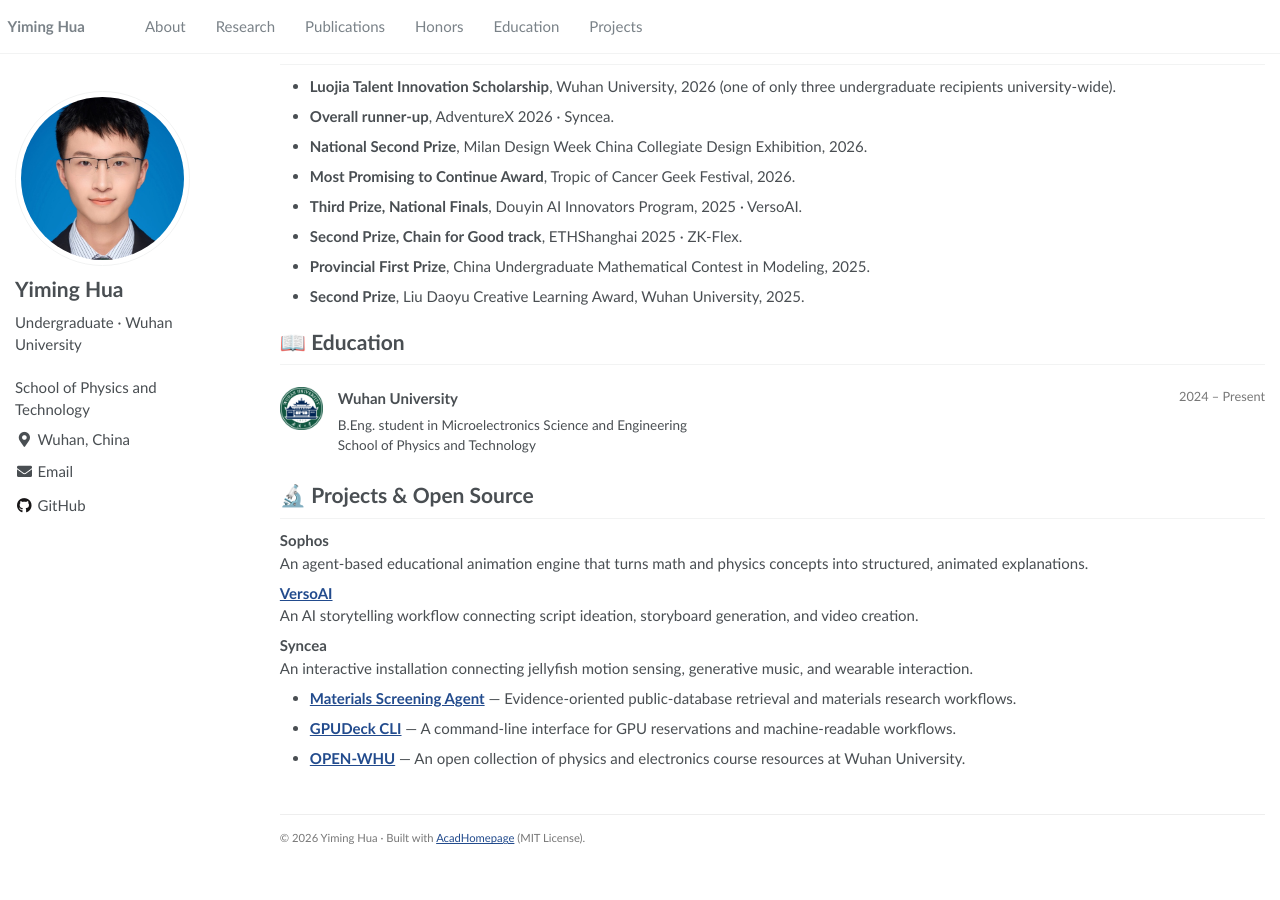
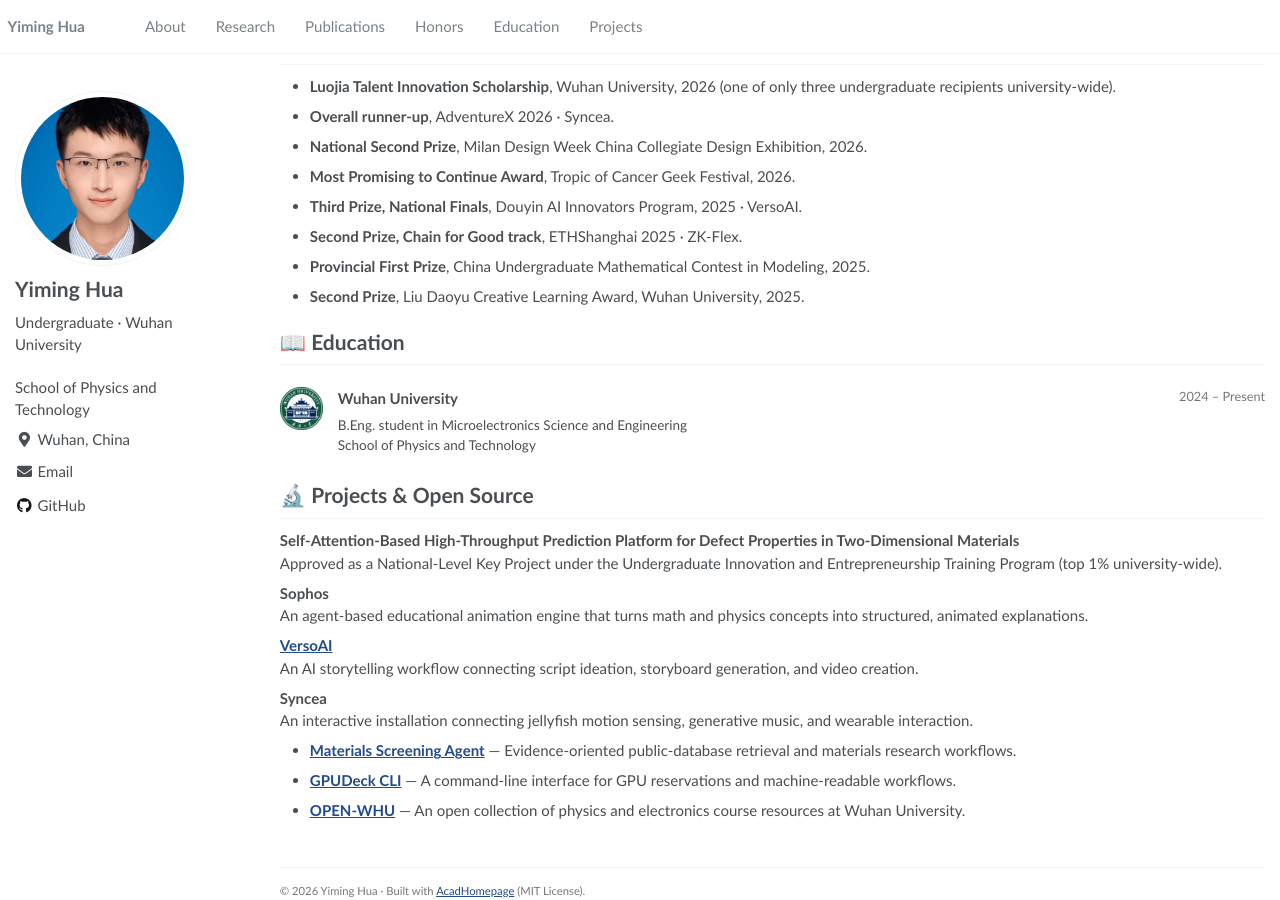
Before and after one commit to chimeraHHH/chimeraHHH.github.io, a Jekyll site: the page built from _pages/about.md, in a window 1280 px wide and 900 px high, scrolled down 774 px. Built offline with Jekyll 4.4.1, drawn with Linux system fonts in a browser that asks for light colours; before the commit the page ends 1621 px from its top, so only the background shows below that.

Commit message:
Feature the national key undergraduate innovation project

```diff
--- a/_pages/about.md
+++ b/_pages/about.md
@@ -63,6 +63,7 @@ redirect_from:
 </div>
 
 <h1 id="projects">🔬 Projects &amp; Open Source</h1>
+<p><strong>Self-Attention-Based High-Throughput Prediction Platform for Defect Properties in Two-Dimensional Materials</strong><br><span>Approved as a National-Level Key Project under the Undergraduate Innovation and Entrepreneurship Training Program (top 1% university-wide).</span></p>
 <p><strong>Sophos</strong><br><span>An agent-based educational animation engine that turns math and physics concepts into structured, animated explanations.</span></p>
 <p><strong><a href="https://github.com/chimeraHHH/verso-ai" target="_blank" rel="noopener noreferrer">VersoAI</a></strong><br><span>An AI storytelling workflow connecting script ideation, storyboard generation, and video creation.</span></p>
 <p><strong>Syncea</strong><br><span>An interactive installation connecting jellyfish motion sensing, generative music, and wearable interaction.</span></p>
```
